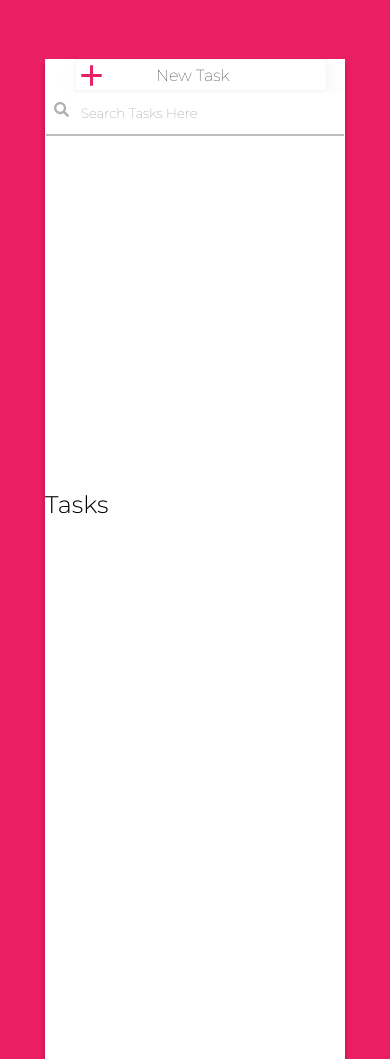
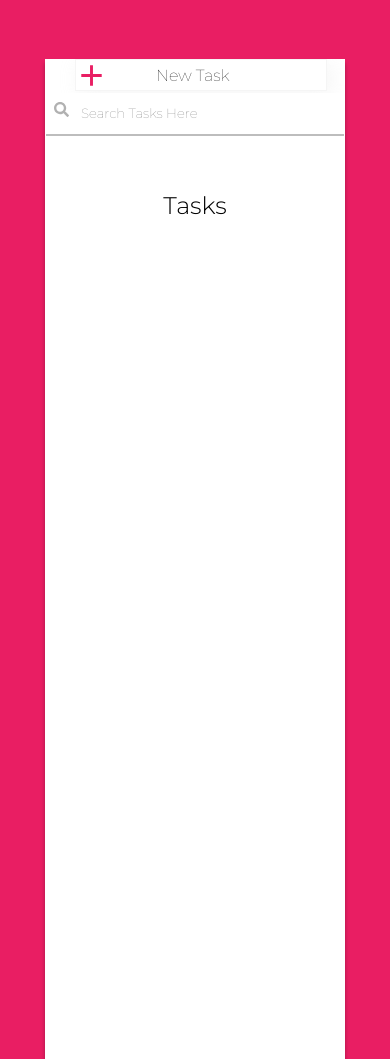
Before and after one commit to karthiknmenon/Task-Manager, a plain HTML site: page Task Manager/index.html in a window 390 px wide. Drawn offline with nearby package versions, Linux system fonts and the light colour scheme.

Commit message:
fix search result bar

```diff
--- a/Task Manager/sass/components/_searchResult.scss
+++ b/Task Manager/sass/components/_searchResult.scss
@@ -101,8 +101,8 @@
 
 @media only screen and (max-width: 767px) {
     #search-re{
-        position: absolute;
-        bottom:520px;
+        position: relative;
+        bottom: 110px;
         #mob-header{
             display: block;
             font-weight: 300;
```
Also changed, not shown: css/main.css, 1 other file.
